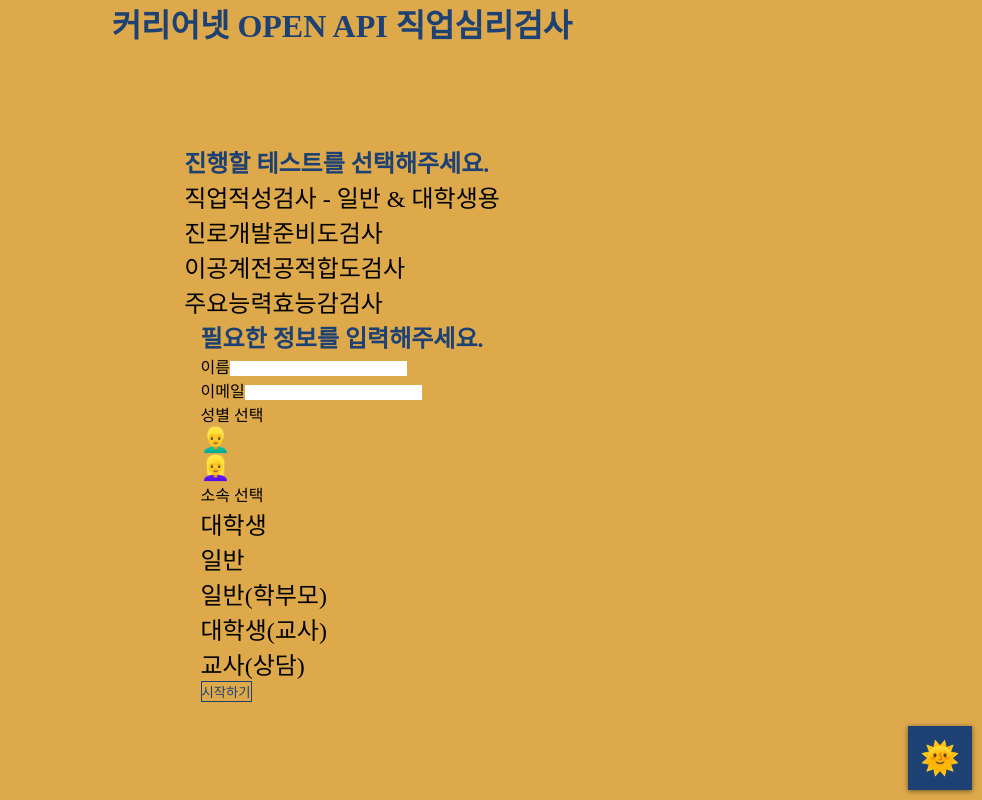
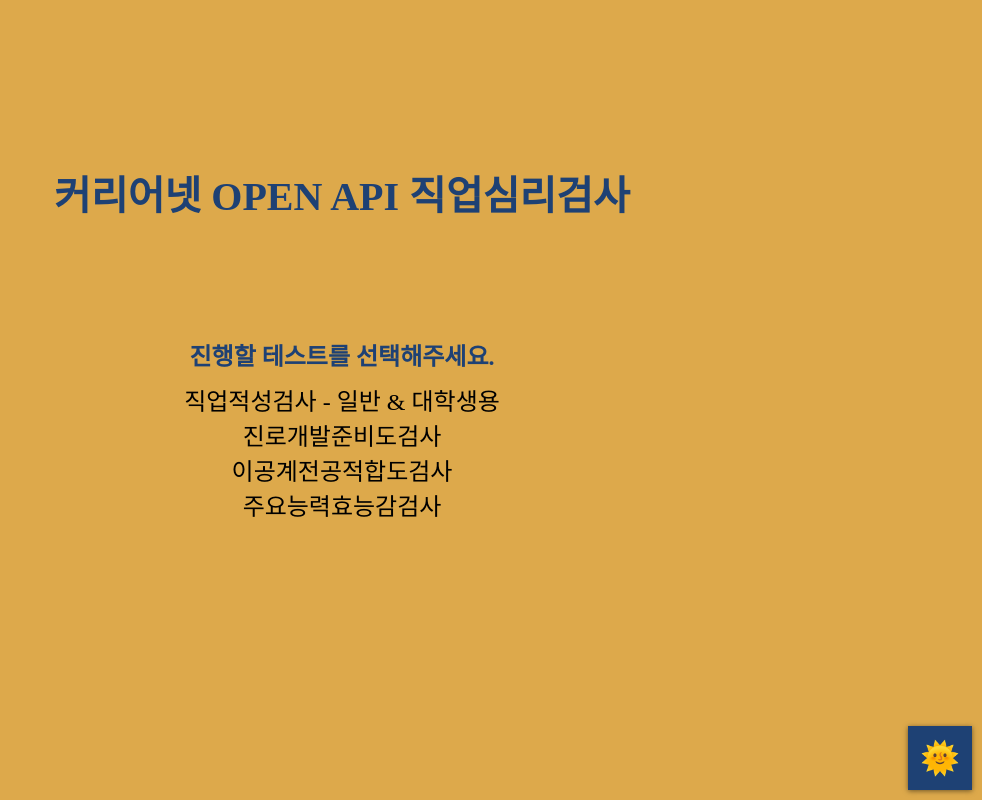
Before and after one commit to youngminss/job-test, a React app: page / in a window 1280 px wide. Shown: the whole page, without its empty margins (298-1280 px from the left). Built offline with nearby package versions, Linux system fonts and the light colour scheme; a web font is replaced by a local one.

Commit message:
design: intro page section slider

```diff
--- a/src/common/constants.ts
+++ b/src/common/constants.ts
@@ -60,10 +60,10 @@
 ];
 
 export const ERROR_MESSAGES: { [key: string]: string } = {
-  testContent: '테스트 유형을 선택해주세요.',
-  name: '이름을 입력해주세요.',
-  gender: '성별을 선택해주세요.',
-  targetSe: '본인 소속을 선택해주세요.',
+  testContent: '테스트 유형을 선택해주세요. ☝',
+  name: '이름을 입력해주세요. ☝',
+  gender: '성별을 선택해주세요. ☝',
+  targetSe: '본인 소속을 선택해주세요. ☝',
 };
 
 export const CART_DATAS: { [key: string]: { [key: string]: string } } = {
--- a/src/components/questionItem/questionFiveItem.tsx
+++ b/src/components/questionItem/questionFiveItem.tsx
@@ -17,47 +17,32 @@
     answerScore05,
   } = item;
 
+  const radioItems = [
+    { answer: answer01, answerScore: answerScore01 },
+    { answer: answer02, answerScore: answerScore02 },
+    { answer: answer03, answerScore: answerScore03 },
+    { answer: answer04, answerScore: answerScore04 },
+    { answer: answer05, answerScore: answerScore05 },
+  ];
+
   return (
     <div>
       <h3>
         {qitemNo}.{question}
       </h3>
       <div>
-        <RadioButton
-          data-qitemno={qitemNo}
-          id={`question-${qitemNo + answer01}`}
-          name={`question-item-${qitemNo}`}
-          value={answerScore01}
-          labelText={answer01}
-        />
-        <RadioButton
-          data-qitemno={qitemNo}
-          id={`question-${qitemNo + answer02}`}
-          name={`question-item-${qitemNo}`}
-          value={answerScore02}
-          labelText={answer02}
-        />
-        <RadioButton
-          data-qitemno={qitemNo}
-          id={`question-${qitemNo + answer03}`}
-          name={`question-item-${qitemNo}`}
-          value={answerScore03}
-          labelText={answer03}
-        />
-        <RadioButton
-          data-qitemno={qitemNo}
-          id={`question-${qitemNo + answer04}`}
-          name={`question-item-${qitemNo}`}
-          value={answerScore04}
-          labelText={answer04}
-        />
-        <RadioButton
-          data-qitemno={qitemNo}
-          id={`question-${qitemNo + answer05}`}
-          name={`question-item-${qitemNo}`}
-          value={answerScore05}
-          labelText={answer05}
-        />
+        {radioItems.map((radioItem) => {
+          return (
+            <RadioButton
+              key={qitemNo}
+              data-qitemno={qitemNo}
+              id={`question-${qitemNo + radioItem.answer}`}
+              name={`question-item-${qitemNo}`}
+              value={radioItem.answerScore}
+              labelText={radioItem.answer}
+            />
+          );
+        })}
       </div>
     </div>
   );
--- a/src/components/questionItem/questionTwoItem.tsx
+++ b/src/components/questionItem/questionTwoItem.tsx
@@ -2,6 +2,10 @@
 import { QuestionTwoItems } from '@pages/testPage/types';
 const QuestionTwoItem = ({ item }: { item: QuestionTwoItems }) => {
   const { qitemNo, question, answer01, answer02, answerScore01, answerScore02 } = item;
+  const radioItems = [
+    { answer: answer01, answerScore: answerScore01 },
+    { answer: answer02, answerScore: answerScore02 },
+  ];
   return (
     <div>
       <h3>
@@ -9,20 +13,18 @@
       </h3>
 
       <div>
-        <RadioButton
-          data-qitemno={qitemNo}
-          id={`question-${answerScore01}`}
-          name={`question-item-${qitemNo}`}
-          value={answerScore01}
-          labelText={answer01}
-        />
-        <RadioButton
-          data-qitemno={qitemNo}
-          id={`question-${answerScore02}`}
-          name={`question-item-${qitemNo}`}
-          value={answerScore02}
-          labelText={answer02}
-        />
+        {radioItems.map((radioItem) => {
+          return (
+            <RadioButton
+              key={qitemNo}
+              data-qitemno={qitemNo}
+              id={`question-${qitemNo + radioItem.answer}`}
+              name={`question-item-${qitemNo}`}
+              value={radioItem.answerScore}
+              labelText={radioItem.answer}
+            />
+          );
+        })}
       </div>
     </div>
   );
--- a/src/pages/introPage/index.tsx
+++ b/src/pages/introPage/index.tsx
@@ -1,3 +1,4 @@
+import React, { useState } from 'react';
 import { css, useTheme } from '@emotion/react';
 import { useNavigate } from 'react-router-dom';
 import { useForm, SubmitHandler } from 'react-hook-form';
@@ -24,16 +25,21 @@
       grade: '',
     },
   });
+  const [translateX, setTranslateX] = useState(0);
 
   const onSubmit: SubmitHandler<UserFormData> = (data) => {
     navigation(`/test/${data.qestrnSeq}`, { state: data, replace: true });
   };
 
+  const onClick = () => {
+    setTranslateX(translateX === 0 ? 375 : 0);
+  };
+
   return (
     <main css={CustomContainerStyle()}>
-      <h1>커리어넷 OPEN API 직업심리검사</h1>
+      <h1 css={titleStyle()}>커리어넷 OPEN API 직업심리검사</h1>
       <form onSubmit={handleSubmit(onSubmit)} css={FormContainer()}>
-        <div>
+        <div id="slide-1" css={slideContainer(translateX)}>
           <div>
             <h2>진행할 테스트를 선택해주세요.</h2>
           </div>
@@ -47,31 +53,56 @@
                     id={`test-${testContent.queryNumber}`}
                     value={testContent.queryNumber}
                     {...register('qestrnSeq', { required: true })}
+                    onClick={onClick}
                   />
                   <label htmlFor={`test-${testContent.queryNumber}`}>{testContent.text}</label>
                 </li>
               );
             })}
           </ul>
-          {errors.qestrnSeq?.type === 'required' && <span>{ERROR_MESSAGES.testContent}</span>}
+          {errors.qestrnSeq?.type === 'required' && (
+            <span
+              css={css`
+                color: red;
+              `}
+            >
+              {ERROR_MESSAGES.testContent}
+            </span>
+          )}
         </div>
 
-        <div>
+        <div id="slide-2" css={slideContainer(translateX)}>
           <div>
             <h2>필요한 정보를 입력해주세요.</h2>
           </div>
+
           <div>
-            <label htmlFor="user-name">이름</label>
-            <input type="text" id="user-name" {...register('name', { required: true })} />
-            {errors.name?.type === 'required' && <span>{ERROR_MESSAGES.name}</span>}
+            <div>
+              <label htmlFor="user-name">이름</label>
+              <input type="text" id="user-name" {...register('name', { required: true })} />
+            </div>
+            <div>
+              <label htmlFor="user-name">이메일</label>
+              <input type="email" id="user-email" {...register('email')} />
+            </div>
+            {errors.name?.type === 'required' && (
+              <span
+                css={css`
+                  color: red;
+                `}
+              >
+                {ERROR_MESSAGES.name}
+              </span>
+            )}
           </div>
-          <div>
-            <label htmlFor="user-name">이메일</label>
-            <input type="email" id="user-email" {...register('email')} />
-          </div>
+
           <div>
             <span>성별 선택</span>
-            <div>
+            <div
+              css={css`
+                ${utilsTheme.flexCenterDirectionRow}
+              `}
+            >
               <div>
                 <input
                   css={CustomRadioStyle(theme)}
@@ -94,11 +125,19 @@
               </div>
             </div>
 
-            {errors.gender?.type === 'required' && <span>{ERROR_MESSAGES.gender}</span>}
+            {errors.gender?.type === 'required' && (
+              <span
+                css={css`
+                  color: red;
+                `}
+              >
+                {ERROR_MESSAGES.gender}
+              </span>
+            )}
           </div>
+
           <div>
             <span>소속 선택</span>
-
             <ul>
               {TARGET_SERIAL_NUMBER.map((target, idx) => {
                 return (
@@ -115,8 +154,17 @@
                 );
               })}
             </ul>
-            {errors.trgetSe?.type === 'required' && <span>{ERROR_MESSAGES.targetSe}</span>}
+            {errors.trgetSe?.type === 'required' && (
+              <span
+                css={css`
+                  color: red;
+                `}
+              >
+                {ERROR_MESSAGES.targetSe}
+              </span>
+            )}
           </div>
+
           <Button type="submit">시작하기</Button>
         </div>
       </form>
@@ -131,9 +179,34 @@
   ${utilsTheme.container};
 `;
 
+const titleStyle = () => css`
+  font-size: 2.5rem;
+`;
+
 const FormContainer = () => css`
-  ${utilsTheme.flexCenterDirectionColumn};
+  width: 375px;
+  display: flex;
+
+  overflow-x: hidden;
+  text-align: center;
+  scroll-snap-type: x mandatory;
+  scroll-behavior: smooth;
+  -webkit-overflow-scrolling: touch;
+`;
+
+const slideContainer = (translateX: number) => css`
+  scroll-snap-align: start;
+  display: flex;
+  flex-direction: column;
+  justify-content: center;
+  align-items: center;
+  flex-shrink: 0;
+  width: 375px;
   height: 100%;
+  transform-origin: center center;
+  transform: translateX(${-translateX}px);
+  transition: transform 0.5s;
+  gap: 10px;
 `;
 
 const CustomRadioStyle = (theme: Theme) => css`
--- a/src/shared/components/button/index.tsx
+++ b/src/shared/components/button/index.tsx
@@ -25,6 +25,15 @@
 export default Button;
 
 const CustomButton = (theme: Theme) => css`
+  margin: 0 auto;
   color: ${theme.fontMainColor};
   border: ${`1px solid ${theme.fontMainColor}`};
+  border-radius: 10px;
+  font-size: 1.25rem;
+  padding: 5px;
+
+  &:hover {
+    background-color: ${theme.fontMainColor};
+    color: ${theme.fontOppositeColor};
+  }
 `;
```
